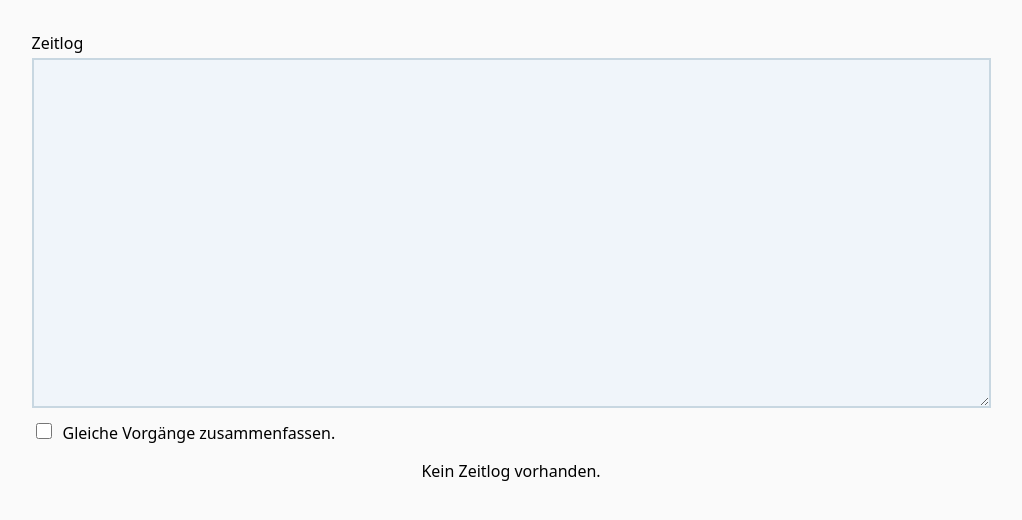
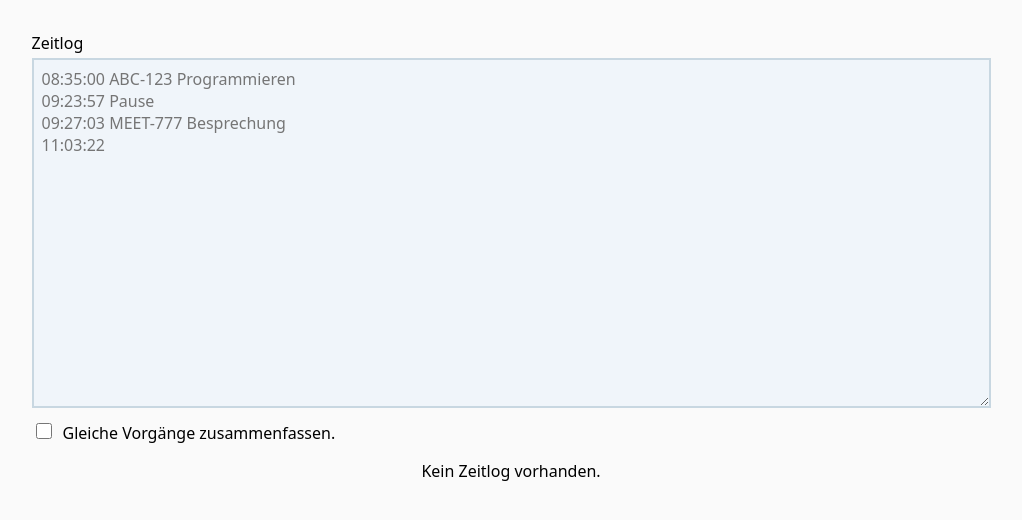
Before and after one commit to Farbfetzen/Arbeitszeitrechner, an Angular app: page / in a window 1280 px wide. Shown: the top 520 px of the page, without its empty margins (129-1151 px from the left). Built offline with nearby package versions, Linux system fonts and the light colour scheme.

Commit message:
Add a placeholder for the textarea

```diff
--- a/src/app/app.component.html
+++ b/src/app/app.component.html
@@ -1,6 +1,13 @@
 <div id="main-container">
     <label for="timeLog">Zeitlog</label>
-    <textarea id="timeLog" cols="100" rows="15" [(ngModel)]="rawTimeLog" (input)="updateResult()"></textarea>
+    <textarea
+        id="timeLog"
+        cols="100"
+        rows="15"
+        [(ngModel)]="rawTimeLog"
+        (input)="updateResult()"
+        placeholder="08:35:00 ABC-123 Programmieren&#10;09:23:57 Pause&#10;09:27:03 MEET-777 Besprechung&#10;11:03:22"
+    ></textarea>
     <div>
         <input
             id="summarizeSameIssue"
```
